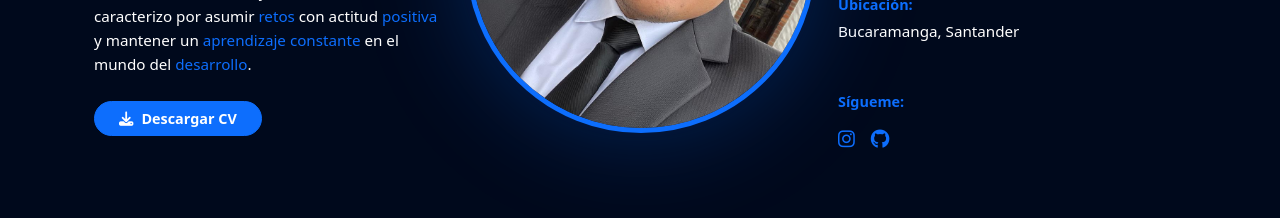
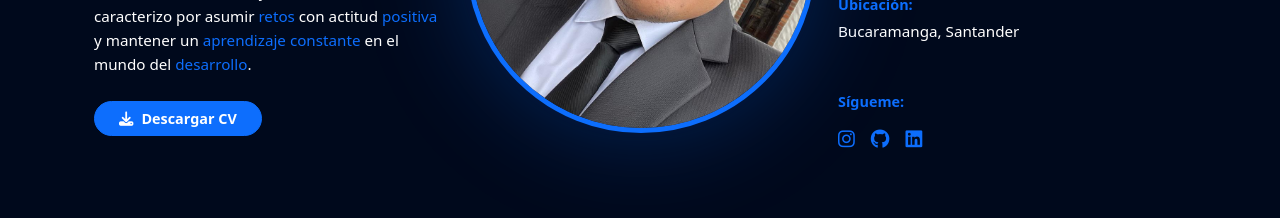
Before and after one commit to MelgarejoMaycol/Portafolio, a React (Vite) app: page / in a window 1280 px wide. Shown: the part 1160-1378 px from the top of the page. Built offline with nearby package versions, Linux system fonts and the light colour scheme.

Commit message:
Agregar link de LinkedIn en Contacto y SobreMi

```diff
--- a/src/components/Contacto.jsx
+++ b/src/components/Contacto.jsx
@@ -229,7 +229,7 @@ export default function Contacto() {
                 <a href="https://instagram.com/melgarejo_mayc/" target="_blank" rel="noopener noreferrer" className="btn btn-outline-primary rounded-circle p-2" style={{ width: '45px', height: '45px', display: 'flex', alignItems: 'center', justifyContent: 'center' }}>
                   <i className="fab fa-instagram"></i>
                 </a>
-                <a href="https://linkedin.com/in/maycol-melgarejo" target="_blank" rel="noopener noreferrer" className="btn btn-outline-primary rounded-circle p-2" style={{ width: '45px', height: '45px', display: 'flex', alignItems: 'center', justifyContent: 'center' }}>
+                <a href="https://www.linkedin.com/in/maycol-melgarejo-a59bb9322" target="_blank" rel="noopener noreferrer" className="btn btn-outline-primary rounded-circle p-2" style={{ width: '45px', height: '45px', display: 'flex', alignItems: 'center', justifyContent: 'center' }}>
                   <i className="fab fa-linkedin"></i>
                 </a>
               </div>
--- a/src/components/SobreMi.jsx
+++ b/src/components/SobreMi.jsx
@@ -78,6 +78,9 @@ export default function SobreMi() {
                 <a href="https://github.com/MelgarejoMaycol" target="_blank" rel="noopener noreferrer" className="text-primary">
                   <i className="fa-brands fa-github" style={{ fontSize: '1.2rem' }}></i>
                 </a>
+                <a href="https://www.linkedin.com/in/maycol-melgarejo-a59bb9322" target="_blank" rel="noopener noreferrer" className="text-primary">
+                  <i className="fa-brands fa-linkedin" style={{ fontSize: '1.2rem' }}></i>
+                </a>
               </div>
             </div>
           </div>
```
